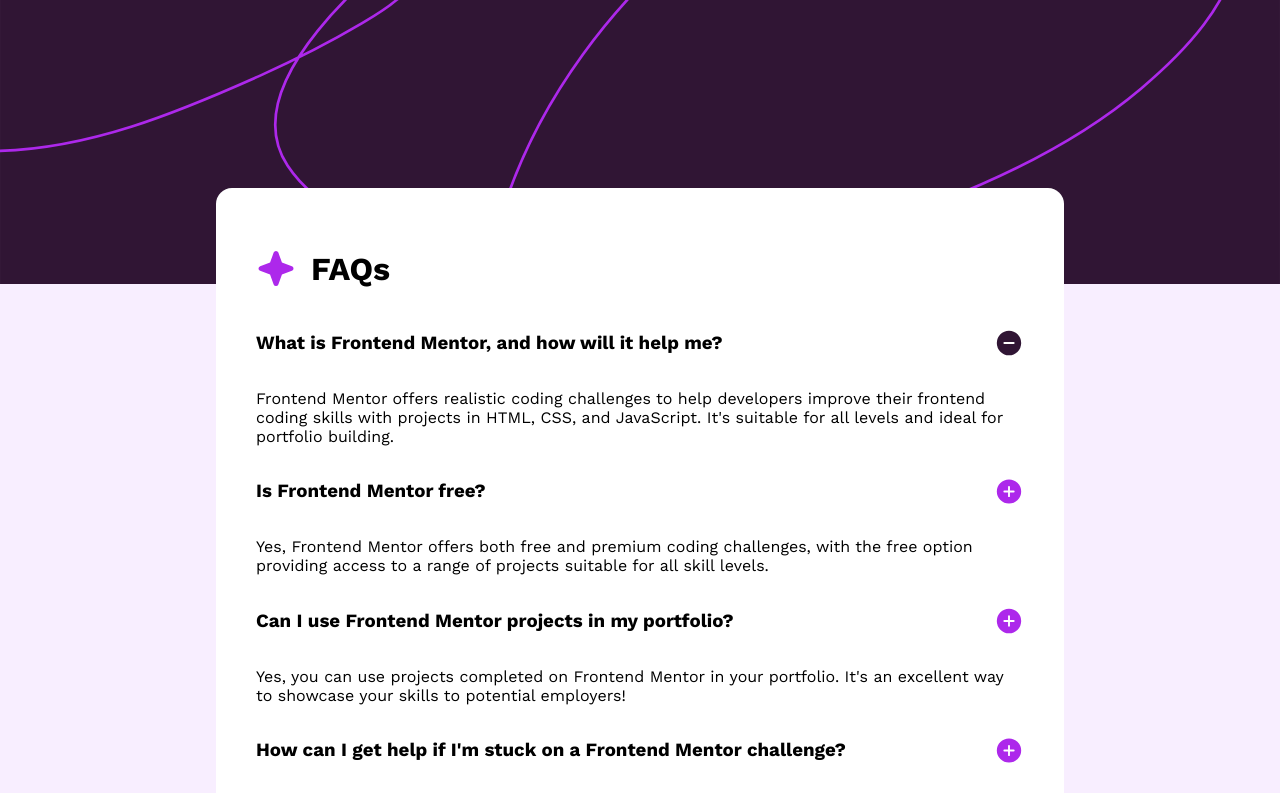
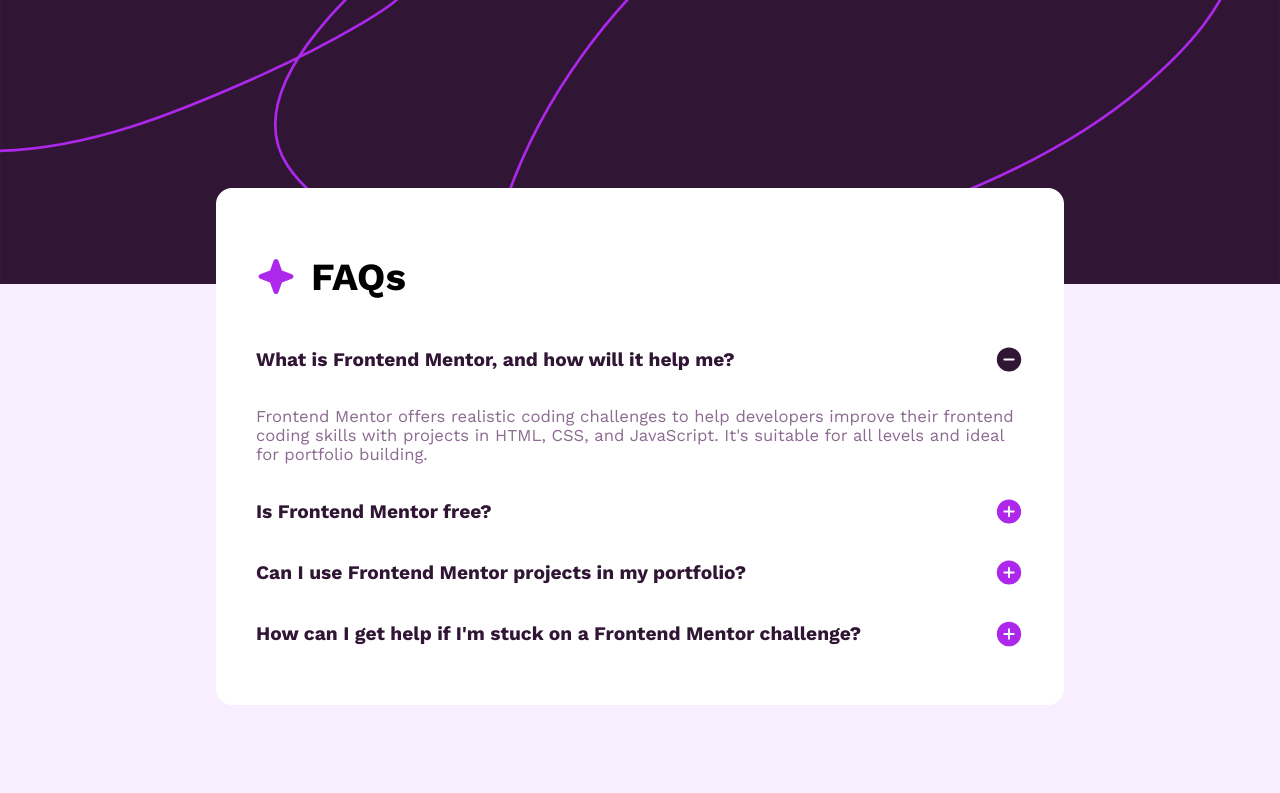
Before and after one commit to Christener19/FAQ-page, a plain HTML site: page client/index.html in a window 1280 px wide. Both pictures are taken after a click on the picture 1009 px from the left and 343 px from the top of the page. Shown: the top 793 px of the page. Drawn offline with nearby package versions, Linux system fonts and the light colour scheme.

Commit message:
corresponding text is opened per coresponding image, some css edits too

```diff
--- a/client/index.js
+++ b/client/index.js
@@ -5,11 +5,11 @@
     hide[i].style.display = "none"
 }
 
-plusbtn.forEach(function(button) {
+plusbtn.forEach(function(button, index) {
    button.addEventListener("click", function(){
 
-    hide.forEach(function(text){
-
+    hide.forEach(function(text, textIndex){
+        if (index === textIndex) {
         if (text.style.display === "none") {
             text.style.display = "block"
             button.src = "./assets/images/icon-minus.svg"
@@ -17,6 +17,7 @@
             text.style.display = "none"
             button.src = "./assets/images/icon-plus.svg"
         }
+    }
     })
 
    })
--- a/client/style.css
+++ b/client/style.css
@@ -2,7 +2,8 @@
 --Lightpink:  #F8EEFF;
 --Grayishpurple: #8B6990;
 --Darkpurple: #301534;
---white: #FFF
+--white: #FFF;
+--pink: #AD28EB
 }
 
 body {
@@ -11,10 +12,12 @@
     font-size: 16px;
     font-family: "Work Sans", sans-serif;
     background-color: var(--Lightpink);
+    overflow-x: hidden;
+
 }
 
 header > img {
-    width: 100vw;
+    width: 100%;
 }
 
 .card-container {
@@ -36,7 +39,20 @@
 }
 .question-image {
     justify-content: space-between;
-
+}
+h1 {
+    font-size: 3vw;
+}
+h3 {
+    color: var(--Darkpurple);
+    font-size: 1.5vw;
+}
+h3:hover {
+    color: var(--pink);
+}
+.text-hide {
+    color: var(--Grayishpurple);
+    font-size: 1.3vw;
 }
 
 .attribution { font-size: 11px; text-align: center; }
```
